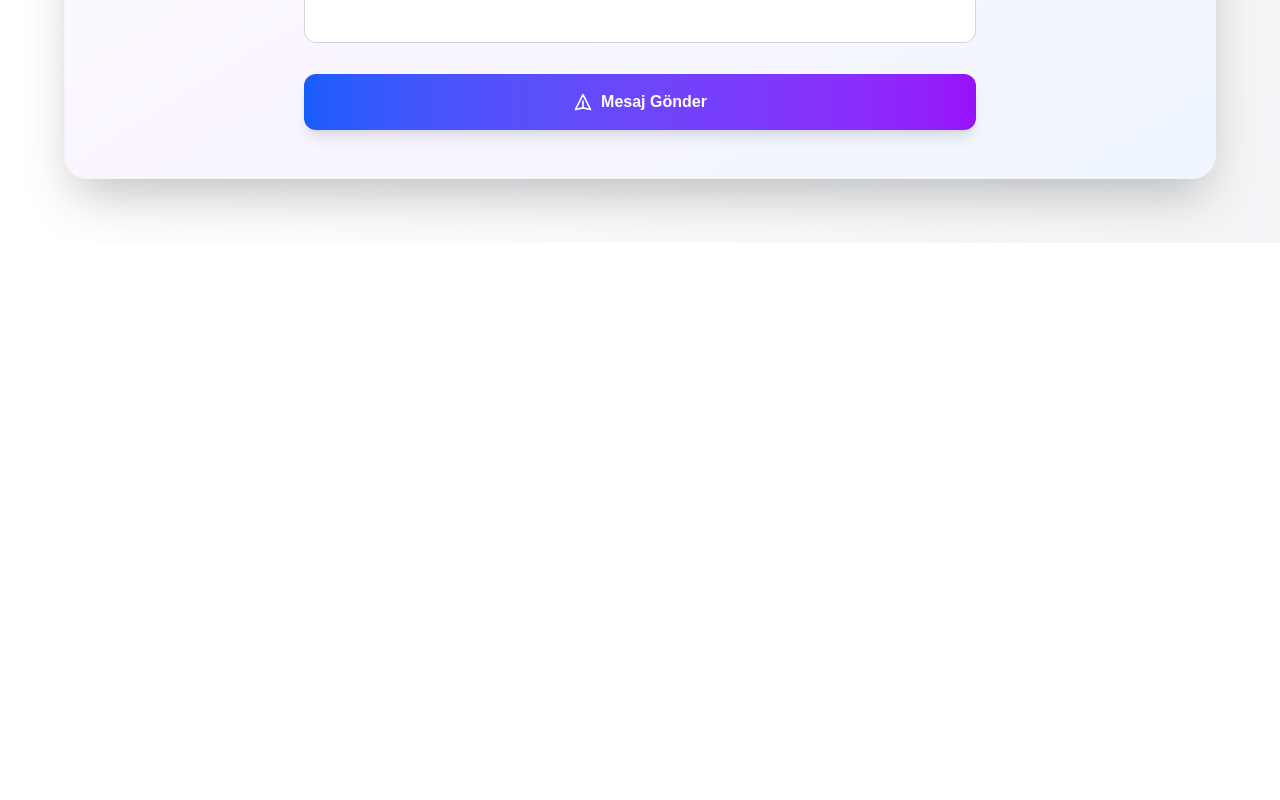
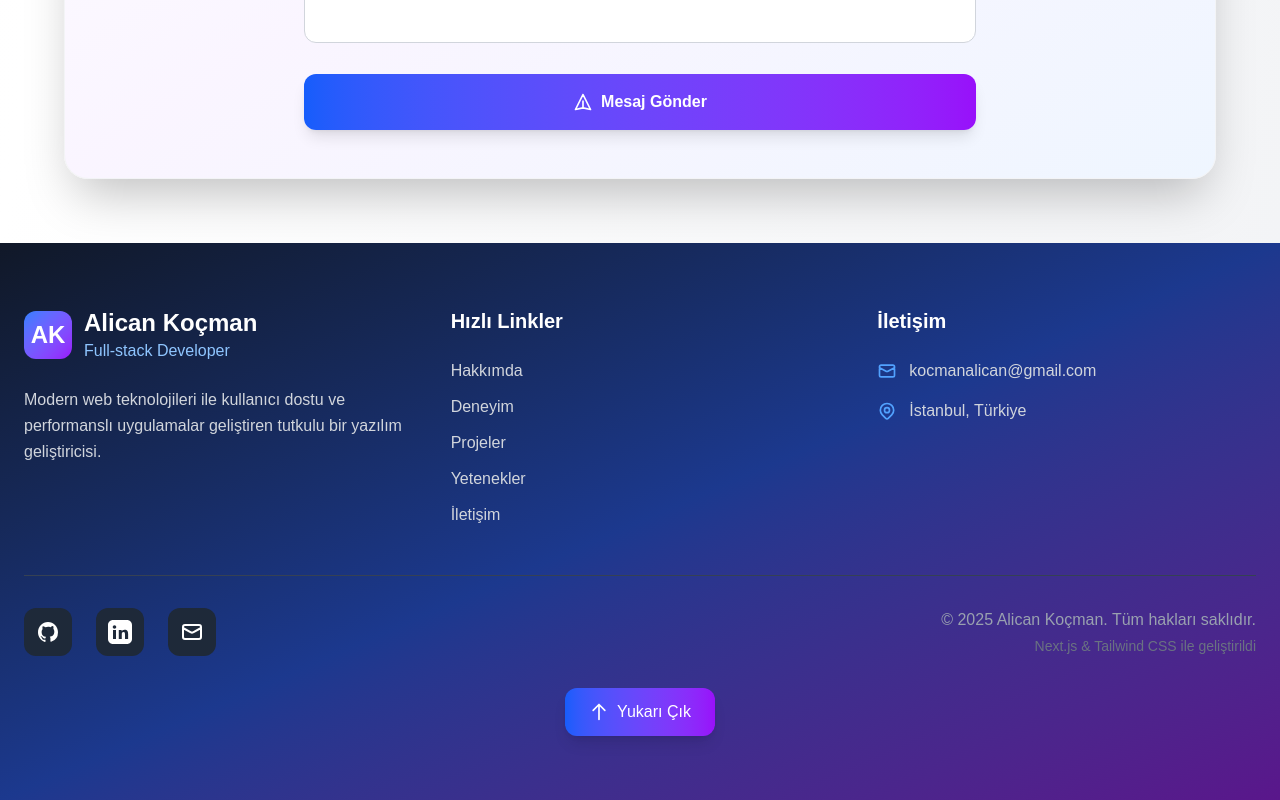
Before and after one commit to alicankocman/alicankocman.dev, a Next.js app: page / in a window 1280 px wide. Shown: the part 7657-8457 px from the top of the page. Before the commit the page ends 7900 px from the top, so only its background shows below. Built offline with nearby package versions, Linux system fonts and the light colour scheme.

Commit message:
feat: Add modern footer with social links and fix email address

```diff
--- a/src/app/layout.tsx
+++ b/src/app/layout.tsx
@@ -2,6 +2,7 @@ import type { Metadata } from "next";
 import { Geist, Geist_Mono } from "next/font/google";
 import "./globals.css";
 import Navbar from "../components/Navbar";
+import Footer from "../components/Footer";
 
 const geistSans = Geist({
   variable: "--font-geist-sans",
@@ -32,6 +33,7 @@ export default function RootLayout({ children }: { children: React.ReactNode })
       <body>
         <Navbar />
         {children}
+        <Footer />
       </body>
     </html>
   );
--- a/src/app/sections/Contact.tsx
+++ b/src/app/sections/Contact.tsx
@@ -5,8 +5,8 @@ const contactInfo = [
   {
     type: "email",
     label: "E-posta",
-    value: "alicankocman@gmail.com",
-    href: "mailto:alicankocman@gmail.com",
+    value: "kocmanalican@gmail.com",
+    href: "mailto:kocmanalican@gmail.com",
     icon: (
       <svg className="w-8 h-8" fill="none" stroke="currentColor" viewBox="0 0 24 24">
         <path strokeLinecap="round" strokeLinejoin="round" strokeWidth={2} d="M3 8l7.89 4.26a2 2 0 002.22 0L21 8M5 19h14a2 2 0 002-2V7a2 2 0 00-2-2H5a2 2 0 00-2 2v10a2 2 0 002 2z" />
--- /dev/null
+++ b/src/components/Footer.tsx
@@ -0,0 +1,158 @@
+"use client"
+import React from "react";
+
+const Footer = () => {
+  const currentYear = new Date().getFullYear();
+
+  const socialLinks = [
+    {
+      name: "GitHub",
+      url: "https://github.com/alicankocman",
+      icon: (
+        <svg className="w-6 h-6" fill="currentColor" viewBox="0 0 24 24">
+          <path d="M12 2C6.48 2 2 6.58 2 12.26c0 4.5 2.87 8.32 6.84 9.67.5.09.68-.22.68-.48 0-.24-.01-.87-.01-1.7-2.78.62-3.37-1.36-3.37-1.36-.45-1.18-1.1-1.5-1.1-1.5-.9-.63.07-.62.07-.62 1 .07 1.53 1.06 1.53 1.06.89 1.56 2.34 1.11 2.91.85.09-.66.35-1.11.63-1.37-2.22-.26-4.56-1.14-4.56-5.07 0-1.12.38-2.03 1.01-2.75-.1-.26-.44-1.3.1-2.7 0 0 .83-.27 2.75 1.02A9.29 9.29 0 0 1 12 6.84c.84.004 1.68.11 2.47.32 1.92-1.29 2.75-1.02 2.75-1.02.54 1.4.2 2.44.1 2.7.63.72 1.01 1.63 1.01 2.75 0 3.94-2.34 4.81-4.57 5.07.36.32.68.94.68 1.9 0 1.37-.01 2.47-.01 2.81 0 .27.18.58.69.48A10.01 10.01 0 0 0 22 12.26C22 6.58 17.52 2 12 2z"/>
+        </svg>
+      )
+    },
+    {
+      name: "LinkedIn",
+      url: "https://linkedin.com/in/alicankocman",
+      icon: (
+        <svg className="w-6 h-6" fill="currentColor" viewBox="0 0 24 24">
+          <path d="M19 0h-14c-2.76 0-5 2.24-5 5v14c0 2.76 2.24 5 5 5h14c2.76 0 5-2.24 5-5v-14c0-2.76-2.24-5-5-5zm-11 19h-3v-9h3v9zm-1.5-10.28c-.97 0-1.75-.79-1.75-1.75s.78-1.75 1.75-1.75 1.75.79 1.75 1.75-.78 1.75-1.75 1.75zm13.5 10.28h-3v-4.5c0-1.08-.02-2.47-1.5-2.47-1.5 0-1.73 1.17-1.73 2.39v4.58h-3v-9h2.89v1.23h.04c.4-.75 1.38-1.54 2.84-1.54 3.04 0 3.6 2 3.6 4.59v4.72z"/>
+        </svg>
+      )
+    },
+    {
+      name: "Email",
+      url: "mailto:kocmanalican@gmail.com",
+      icon: (
+        <svg className="w-6 h-6" fill="none" stroke="currentColor" viewBox="0 0 24 24">
+          <path strokeLinecap="round" strokeLinejoin="round" strokeWidth={2} d="M3 8l7.89 4.26a2 2 0 002.22 0L21 8M5 19h14a2 2 0 002-2V7a2 2 0 00-2-2H5a2 2 0 00-2 2v10a2 2 0 002 2z" />
+        </svg>
+      )
+    }
+  ];
+
+  return (
+    <footer className="bg-gradient-to-br from-gray-900 via-blue-900 to-purple-900 text-white">
+      <div className="max-w-7xl mx-auto px-6 py-16">
+        {/* Main Footer Content */}
+        <div className="grid md:grid-cols-3 gap-12 mb-12">
+          {/* Brand Section */}
+          <div className="space-y-6">
+            <div className="flex items-center space-x-3">
+              <div className="w-12 h-12 bg-gradient-to-br from-blue-500 to-purple-600 rounded-xl flex items-center justify-center">
+                <span className="text-2xl font-bold">AK</span>
+              </div>
+              <div>
+                <h3 className="text-2xl font-bold">Alican Koçman</h3>
+                <p className="text-blue-300">Full-stack Developer</p>
+              </div>
+            </div>
+            <p className="text-gray-300 leading-relaxed">
+              Modern web teknolojileri ile kullanıcı dostu ve performanslı
+              uygulamalar geliştiren tutkulu bir yazılım geliştiricisi.
+            </p>
+          </div>
+
+          {/* Quick Links */}
+          <div className="space-y-6">
+            <h4 className="text-xl font-bold text-white">Hızlı Linkler</h4>
+            <ul className="space-y-3">
+              <li>
+                <a href="#about" className="text-gray-300 hover:text-blue-400 transition-colors duration-200">
+                  Hakkımda
+                </a>
+              </li>
+              <li>
+                <a href="#experience" className="text-gray-300 hover:text-blue-400 transition-colors duration-200">
+                  Deneyim
+                </a>
+              </li>
+              <li>
+                <a href="#projects" className="text-gray-300 hover:text-blue-400 transition-colors duration-200">
+                  Projeler
+                </a>
+              </li>
+              <li>
+                <a href="#skills" className="text-gray-300 hover:text-blue-400 transition-colors duration-200">
+                  Yetenekler
+                </a>
+              </li>
+              <li>
+                <a href="#contact" className="text-gray-300 hover:text-blue-400 transition-colors duration-200">
+                  İletişim
+                </a>
+              </li>
+            </ul>
+          </div>
+
+          {/* Contact Info */}
+          <div className="space-y-6">
+            <h4 className="text-xl font-bold text-white">İletişim</h4>
+            <div className="space-y-4">
+                             <div className="flex items-center space-x-3">
+                 <svg className="w-5 h-5 text-blue-400" fill="none" stroke="currentColor" viewBox="0 0 24 24">
+                   <path strokeLinecap="round" strokeLinejoin="round" strokeWidth={2} d="M3 8l7.89 4.26a2 2 0 002.22 0L21 8M5 19h14a2 2 0 002-2V7a2 2 0 00-2-2H5a2 2 0 00-2 2v10a2 2 0 002 2z" />
+                 </svg>
+                 <span className="text-gray-300">kocmanalican@gmail.com</span>
+               </div>
+              <div className="flex items-center space-x-3">
+                <svg className="w-5 h-5 text-blue-400" fill="none" stroke="currentColor" viewBox="0 0 24 24">
+                  <path strokeLinecap="round" strokeLinejoin="round" strokeWidth={2} d="M17.657 16.657L13.414 20.9a1.998 1.998 0 01-2.827 0l-4.244-4.243a8 8 0 1111.314 0z" />
+                  <path strokeLinecap="round" strokeLinejoin="round" strokeWidth={2} d="M15 11a3 3 0 11-6 0 3 3 0 016 0z" />
+                </svg>
+                <span className="text-gray-300">İstanbul, Türkiye</span>
+              </div>
+            </div>
+          </div>
+        </div>
+
+        {/* Social Links */}
+        <div className="border-t border-gray-700 pt-8">
+          <div className="flex flex-col md:flex-row justify-between items-center space-y-4 md:space-y-0">
+            <div className="flex space-x-6">
+              {socialLinks.map((social) => (
+                <a
+                  key={social.name}
+                  href={social.url}
+                  target="_blank"
+                  rel="noopener noreferrer"
+                  className="w-12 h-12 bg-gray-800 hover:bg-blue-600 rounded-xl flex items-center justify-center transition-all duration-300 transform hover:scale-110 hover:shadow-lg"
+                  aria-label={social.name}
+                >
+                  {social.icon}
+                </a>
+              ))}
+            </div>
+
+            <div className="text-center md:text-right">
+              <p className="text-gray-400">
+                © {currentYear} Alican Koçman. Tüm hakları saklıdır.
+              </p>
+              <p className="text-sm text-gray-500 mt-1">
+                Next.js & Tailwind CSS ile geliştirildi
+              </p>
+            </div>
+          </div>
+        </div>
+
+        {/* Back to Top Button */}
+        <div className="mt-8 text-center">
+          <button
+            onClick={() => window.scrollTo({ top: 0, behavior: 'smooth' })}
+            className="inline-flex items-center space-x-2 bg-gradient-to-r from-blue-600 to-purple-600 hover:from-blue-700 hover:to-purple-700 text-white px-6 py-3 rounded-xl transition-all duration-300 transform hover:scale-105 shadow-lg hover:shadow-xl"
+          >
+            <svg className="w-5 h-5" fill="none" stroke="currentColor" viewBox="0 0 24 24">
+              <path strokeLinecap="round" strokeLinejoin="round" strokeWidth={2} d="M5 10l7-7m0 0l7 7m-7-7v18" />
+            </svg>
+            <span>Yukarı Çık</span>
+          </button>
+        </div>
+      </div>
+    </footer>
+  );
+};
+
+export default Footer;
```
